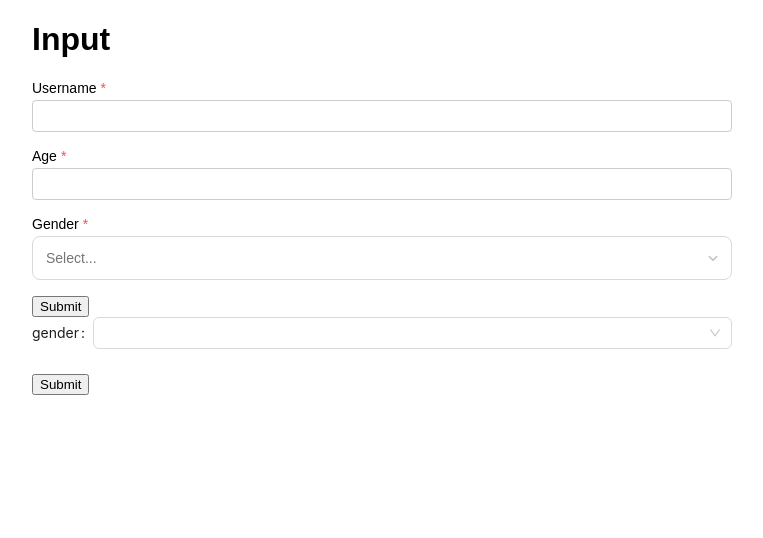
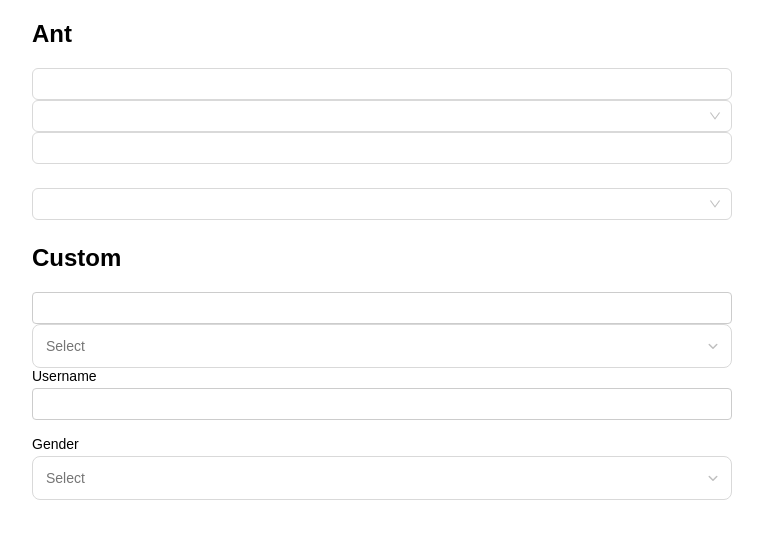
Before and after one commit to gabboyajyan/xUIDesign, a Next.js app: page / in a window 1280 px wide. Shown: the top 538 px of the page, without its empty margins (258-1021 px from the left). Built offline with nearby package versions, Linux system fonts and the light colour scheme.

Commit message:
Fixed many props and methods

```diff
--- a/src/app/components/Form/Item/index.tsx
+++ b/src/app/components/Form/Item/index.tsx
@@ -49,9 +49,10 @@ export const FormItem: FC<FormItemProps> = ({
         size: props.size,
         value: getFieldValue(name),
         error: !!getFieldError(name).length,
-        onChange: (e: RuleType | RuleType[]) => {
+        onChange: (e: RuleType) => {
           setFieldValue(name, e)
-        }
+        },
+        ...props
       })}
 
       {getFieldError(name).length ? (
--- a/src/app/components/Form/index.tsx
+++ b/src/app/components/Form/index.tsx
@@ -17,8 +17,8 @@ interface FormProps {
   children?: ReactNode;
   component?: false | string | FC<ReactNode> | ComponentClass<ReactNode>;
   fields?: FieldData[];
+  onFieldsChange?: (changedFields: FieldData[]) => void;
   onValuesChange?: (changedValues: Record<string, RuleType>, allValues: Record<string, RuleType>) => void;
-  onFieldsChange?: (changedFields: FieldData[], allFields: FieldData[]) => void;
   onFinish?: (values: Record<string, RuleType>) => void;
   onFinishFailed?: (errorInfo: { values: Record<string, RuleType>; errorFields: Pick<FieldError, "errors" | "name">[] }) => void;
 }
@@ -34,7 +34,7 @@ const Form: FC<FormProps> & { Item: FC<FormItemProps> } = ({
   layout = 'horizontal',
   ...rest
 }) => {
-  const internalForm = useForm(initialValues);
+  const internalForm = useForm(initialValues, onFieldsChange, onValuesChange);
   const formInstance = form || internalForm;
   const formRef = useRef<HTMLFormElement>(null);
 
@@ -51,17 +51,17 @@ const Form: FC<FormProps> & { Item: FC<FormItemProps> } = ({
 
   useEffect(() => {
     if (onFieldsChange) {
-      formInstance.onFieldsChange = (changedFields, allFields) => {
-        onFieldsChange(changedFields, allFields);
-      };
+      formInstance.onFieldsChange = onFieldsChange;
     }
 
     if (onValuesChange) {
-      formInstance.onValuesChange = (changedValues, allValues) => {
-        onValuesChange(changedValues, allValues);
-      };
+      formInstance.onValuesChange = onValuesChange;
     }
   }, [formInstance, onFieldsChange, onValuesChange]);
+
+  useEffect(() => {
+
+  }, [])
 
   return (
     <FormContext.Provider value={formInstance}>
--- a/src/app/components/Select/index.tsx
+++ b/src/app/components/Select/index.tsx
@@ -35,6 +35,7 @@ const Select = <OptionType extends OptionProps = OptionProps>({
     error = '',
     dropdownClassName = '',
     suffixIcon,
+    style,
     onSearch,
     onSelect,
     onDeselect,
@@ -200,7 +201,7 @@ const Select = <OptionType extends OptionProps = OptionProps>({
     const selectValue = hasMode ? '' : selected;
 
     return (
-        <div id={id} className={cc([
+        <div id={id} style={style} className={cc([
             {
                 [size]: size,
                 [prefixCls]: prefixCls,
@@ -312,4 +313,4 @@ const Select = <OptionType extends OptionProps = OptionProps>({
 
 Select.Option = Option;
 
-export default Select;
+export { Select };
--- a/src/app/hooks/useForm.ts
+++ b/src/app/hooks/useForm.ts
@@ -5,7 +5,7 @@ import type { RuleObject, FormInstance, RuleType, FieldData, FieldError } from '
 
 const useForm = (
   initialValues: Record<string, RuleType> = {},
-  onFieldsChange?: (changedFields: FieldData[], allFields: FieldData[]) => void,
+  onFieldsChange?: (changedFields: FieldData[]) => void,
   onValuesChange?: (changedValues: Record<string, RuleType>, allValues: Record<string, RuleType>) => void
 ): FormInstance => {
   const touchedFieldsRef = useRef<Set<string>>(new Set());
@@ -44,14 +44,14 @@ const useForm = (
     fieldSubscribers.current[name]?.forEach(callback => callback(value));
     formSubscribers.current.forEach(callback => callback(getFieldsValue()));
 
-    if (onFieldsChange) {
-      onFieldsChange([{ name, value }], Object.entries(formRef.current).map(([name, value]) => ({ name, value })));
-    }
-
     if (onValuesChange) {
       const changedValues = { [name]: value };
       const allValues = getFieldsValue();
       onValuesChange(changedValues, allValues);
+    }
+
+    if (onFieldsChange) {
+      onFieldsChange([{ name, value }]);
     }
   };
 
--- a/src/app/page.tsx
+++ b/src/app/page.tsx
@@ -1,68 +1,59 @@
 "use client"
+
+import { Form as AntForm, Input as AntInput, Select as AntSelect } from "antd";
 
 import { Form } from "./components/Form";
 import { Input } from "./components/Input";
-import { useForm } from "./hooks/useForm";
-import { FormItem } from "./components/Form/Item";
-import { RuleObject, RuleType } from "./types/form";
-import { Select as AntSelect } from "antd";
-import { Form as AntForm } from 'antd'
-import Select from "./components/Select";
+import { Select } from "./components/Select";
 
 export default function Home() {
-  const form = useForm()
+  return (
+    <>
+      <div style={{ maxWidth: 700, margin: '0 auto' }}>
+        <h2>Ant</h2>
 
-  const handleSubmit = (values: Record<string, RuleType>) => {
-    console.log("Form submitted with values:", values);
-  };
+        <AntInput onChange={console.log} />
+        <AntSelect onChange={console.log} style={{ minWidth: '100%' }}>
+          <AntSelect.Option value="Male">Male</AntSelect.Option>
+          <AntSelect.Option value="Female">Female</AntSelect.Option>
+        </AntSelect>
 
-  return (
-    <div style={{ maxWidth: 700, margin: '0 auto' }}>
-      <Form size="middle" form={form} onFinish={handleSubmit}>
-        <h1>Input</h1>
-        <FormItem name="username" label="Username" rules={[{ required: true, message: "Username is required" }]}>
-          <Input />
-        </FormItem>
+        <AntForm onValuesChange={console.log}>
+          <AntForm.Item name={'username'}>
+            <AntInput onChange={console.log} />
+          </AntForm.Item>
 
-        <FormItem name="age" label="Age" rules={[
-          {
-            required: true,
-            validator: (_: RuleObject, value: RuleType) => {
-              if (value && parseInt(`${value}`) < 18 || parseInt(`${value}`) > 50) {
-                return Promise.reject('Age is not a valid!')
-              }
+          <AntForm.Item name={'gender'}>
+            <AntSelect onChange={console.log}>
+              <AntSelect.Option value="Male">Male</AntSelect.Option>
+              <AntSelect.Option value="Female">Female</AntSelect.Option>
+            </AntSelect>
+          </AntForm.Item>
+        </AntForm>
+      </div>
 
-              return Promise.resolve()
-            }
-          }
-        ]}>
-          <Input type="string" allowClear />
-        </FormItem>
+      <div style={{ maxWidth: 700, margin: '0 auto' }}>
+        <h2>Custom</h2>
 
-        <FormItem name="gender" label="Gender" rules={[{ required: true }]}>
-          <Select onChange={(values) => { console.log(values) }} mode="tags" allowClear size="large" placeholder="Select...">
-            <Select.Option value="Male">Male</Select.Option>
-            <Select.Option value="Female">Female</Select.Option>
-          </Select>
-        </FormItem>
+        <Input onChange={console.log} />
+        <Select onChange={console.log} style={{ minWidth: '100%' }}>
+          <Select.Option value="Male">Male</Select.Option>
+          <Select.Option value="Female">Female</Select.Option>
+        </Select>
 
-        <button type="submit">Submit</button>
-      </Form>
+        <Form onValuesChange={console.log} onFieldsChange={console.log}>
+          <Form.Item name={'username'} label="Username">
+            <Input onChange={console.log} />
+          </Form.Item>
 
-      <AntForm onFinish={(values) => {
-        console.log(values);
-      }}>
-        <AntForm.Item name='gender' label="gender">
-          <AntSelect mode="tags" onChange={(e) => {
-            console.log(e);
-          }}>
-            <AntSelect.Option value="Male">Male</AntSelect.Option>
-            <AntSelect.Option value="Female">Female</AntSelect.Option>
-          </AntSelect>
-        </AntForm.Item>
-
-        <button type="submit">Submit</button>
-      </AntForm>
-    </div>
+          <Form.Item name={'gender'} label="Gender">
+            <Select onChange={console.log}>
+              <Select.Option value="Male">Male</Select.Option>
+              <Select.Option value="Female">Female</Select.Option>
+            </Select>
+          </Form.Item>
+        </Form>
+      </div>
+    </>
   );
 }
--- a/src/app/types/select.ts
+++ b/src/app/types/select.ts
@@ -42,6 +42,7 @@ export interface SelectProps<OptionType extends OptionProps = OptionProps> {
   showAction?: ("click" | "focus")[] | undefined,
   suffixIcon?: ReactNode,
   open?: boolean
+  style?: CSSProperties
 }
 
 export interface OptionProps {
```
Also changed, not shown: src/app/types/form.ts (+9 -9 lines).
